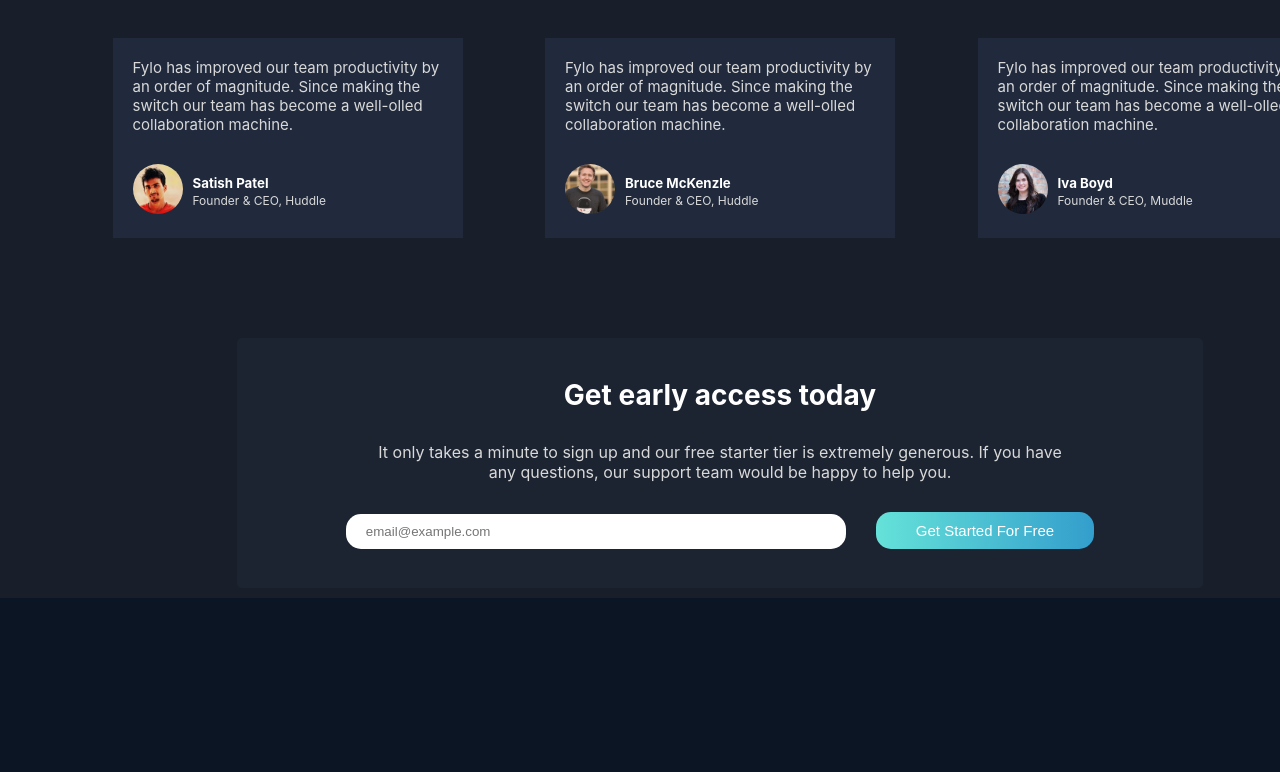
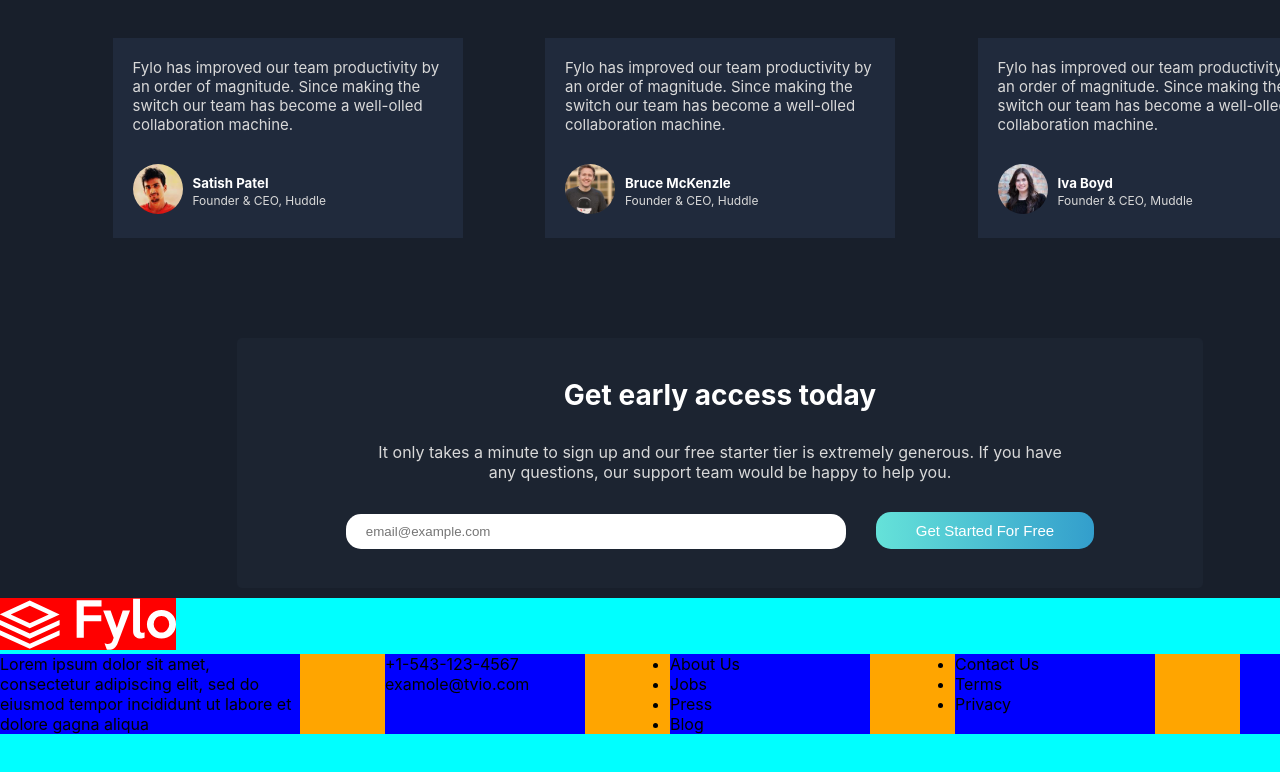
Before and after one commit to Shad-Islam/Fylo-dark-theme-landing-page, a React (Create React App) app: page / in a window 1280 px wide. Shown: the part 2304-3076 px from the top of the page. Built offline with nearby package versions, Linux system fonts and the light colour scheme; the HTML template or start-up script is replaced by a standard one.

Commit message:
Create structure of footer

```diff
--- a/src/components/Footer.jsx
+++ b/src/components/Footer.jsx
@@ -1,11 +1,62 @@
 import React from "react";
-import { FooterArea, FooterContainer } from "./styles/footer.style";
+import {
+  FooterNav,
+  FooterPhone,
+  FooterAddress,
+  FooterArea,
+  FooterCol,
+  FooterCols,
+  FooterContainer,
+  FooterLogo,
+  FooterSocialIcon,
+} from "./styles/footer.style";
+import logo from "../images/logo.svg";
 
 function Footer() {
   return (
     <>
       <FooterArea>
-        <FooterContainer></FooterContainer>
+        <FooterContainer>
+          <FooterLogo src={logo} />
+          <FooterCols>
+            {/* address */}
+            <FooterAddress>
+              Lorem ipsum dolor sit amet, consectetur adipiscing elit, sed do
+              eiusmod tempor incididunt ut labore et dolore gagna aliqua
+            </FooterAddress>
+
+            {/* email and phone number  */}
+            <FooterPhone>
+              <p>+1-543-123-4567</p>
+              <p>examole@tvio.com</p>
+            </FooterPhone>
+
+            {/* quick nav  */}
+            <FooterNav>
+              <ul>
+                <li>About Us</li>
+                <li>Jobs</li>
+                <li>Press</li>
+                <li>Blog</li>
+              </ul>
+            </FooterNav>
+
+            {/* quick nav  */}
+            <FooterNav>
+              <ul>
+                <li>Contact Us</li>
+                <li>Terms</li>
+                <li>Privacy</li>
+              </ul>
+            </FooterNav>
+
+            <FooterSocialIcon>
+
+            </FooterSocialIcon>
+
+            {/* social media link */}
+          </FooterCols>
+        </FooterContainer>
       </FooterArea>
     </>
   );
--- a/src/components/styles/footer.style.js
+++ b/src/components/styles/footer.style.js
@@ -6,7 +6,51 @@ const FooterArea = styled.div`
   background-color: hsl(216, 53%, 9%);
 `;
 const FooterContainer = styled.div`
+  height: 100%;
   width: 1440px;
+  background-color: aqua;
+  margin: 0 auto;
 `;
 
-export { FooterArea, FooterContainer };
+const FooterLogo = styled.img`
+  background-color: red;
+`;
+
+const FooterCols = styled.div`
+  width: 100%;
+  display: flex;
+  justify-content: space-between;
+  background-color: orange;
+`;
+const FooterCol = styled.div`
+  width: 100px;
+  background-color: blue;
+`;
+const FooterAddress = styled.div`
+  width: 300px;
+  background-color: blue;
+`;
+const FooterPhone = styled.div`
+  width: 200px;
+  background-color: blue;
+`;
+const FooterNav = styled.div`
+  width: 200px;
+  background-color: blue;
+`;
+const FooterSocialIcon = styled.div`
+  width: 200px;
+  background-color: blue;
+`;
+
+export {
+  FooterSocialIcon,
+  FooterNav,
+  FooterPhone,
+  FooterAddress,
+  FooterCols,
+  FooterCol,
+  FooterLogo,
+  FooterArea,
+  FooterContainer,
+};
```
